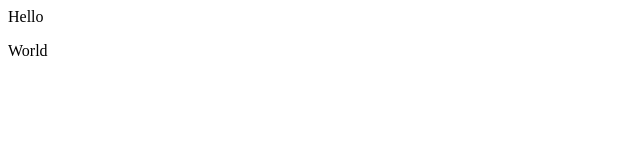
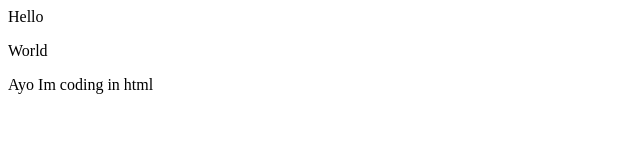
Before and after one commit to tkolath/demo-repo2, a plain HTML site: page index.html in a window 1280 px wide. Shown: the whole page, without its empty margins (0-640 px from the left). Drawn offline with Linux system fonts and the light colour scheme.

Commit message:
added text

```diff
--- a/index.html
+++ b/index.html
@@ -1,2 +1,3 @@
 <div> Hello </div>
 <P>World</P>
+<P>Ayo Im coding in html</P>
```
